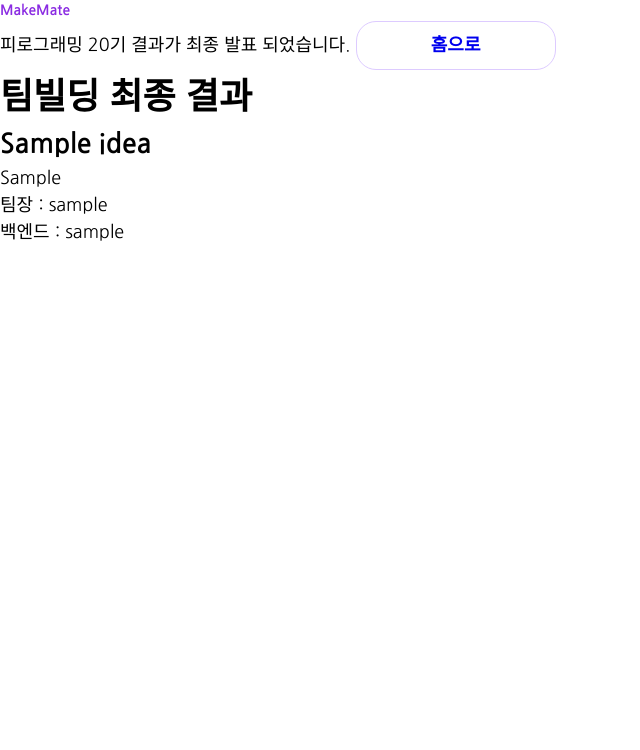
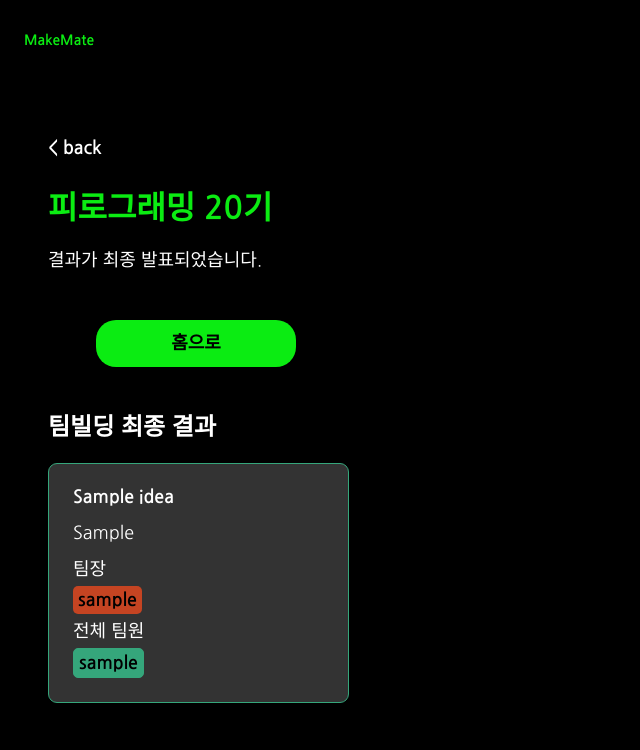
Before and after one commit to Pirogramming-20/MakeMate, a Django app: page /group/1/result/ in a window 1280 px wide. Shown: the top 750 px of the page, without its empty margins (0-640 px from the left). Run offline with Django 4.2, Linux system fonts and the light colour scheme; tables that the repository leaves empty hold one stand-in row (values such as "Sample post").

Commit message:
[feat] 스타일링

```diff
--- a/group/views.py
+++ b/group/views.py
@@ -256,10 +256,14 @@ def preresult(request, group_id):
     group = Group.objects.get(id=group_id)
     idea_list = Idea.objects.all().order_by("-score")[:group.team_number]
     members = MemberState.objects.filter(group=group)
+    state = redirect_by_auth(request.user, group_id)
 
     ctx = {"idea_list": idea_list, "members": members, "group": group}
 
-    return render(request, "preresult/preresult_admin.html", context=ctx)
+    if state == State.ADMIN:
+        return render(request, "preresult/preresult_admin.html", context=ctx)
+    else:
+        return render(request, "preresult/preresult_member.html", context=ctx)
 
 def admin_page(request, group_id):
     group_instance = get_object_or_404(Group, id=group_id)
@@ -362,7 +366,7 @@ def admin_delete(request, group_id):
     return JsonResponse({"message": "AdminState deleted successfully"})
 
 
-def preresult_modify(request, group_id): #상당한 오류가 있음. 꽤나 수정 해야할 듯.
+def preresult_modify(request, group_id):
     group = Group.objects.get(id=group_id)
     idea_list = Idea.objects.all().order_by("-score")[:group.team_number]
     members = MemberState.objects.filter(group=group)
--- a/static/css/global.css
+++ b/static/css/global.css
@@ -55,7 +55,7 @@ body {
 }
 
 .cta_green_badge {
-    background-color: var(--color_green_highlight);
+    background-color: var(--color_main);
 }
 
 .wrap_card {
--- /dev/null
+++ b/static/css/group/group_detail.css
@@ -0,0 +1,128 @@
+body{
+    background-color: black;
+    width: 100%;
+}
+
+.group_detail_container{
+    display: flex;
+    flex-direction: column;
+    width: calc(39.3rem - 9.2rem);
+    margin: var(--padding6) var(--padding4);
+    padding: 0 var(--padding4);
+    color: white;
+}
+
+.group_detail_description{
+    display: flex;
+    flex-direction: column;
+    gap: var(--padding4);
+}
+
+.group_detail_description > span:nth-of-type(1){
+    color: white;
+    height: 4rem;
+    display: flex;
+    align-items: center;
+    font-size: var(--font_medium);
+    font-weight: bold;
+}
+
+.group_detail_description > span:nth-of-type(2){
+    color: var(--color_main);
+    display: flex;
+    align-items: center;
+    line-height: var(--font_medium);
+    font-size: var(--font_medium);
+}
+
+.group_detail_description > span:nth-of-type(3){
+    color: white;
+    line-height: var(--font_large);
+    font-size: var(--font_medium);
+}
+
+.group_detail_title{
+    color: var(--color_main);
+    line-height: var(--font_xlarge);
+    font-size: var(--font_xlarge);
+    font-weight: bold;
+}
+
+.group_detail_btns{
+    margin: var(--padding6) 0;
+    display: flex;
+    gap: 5px;
+}
+
+.group_detail_btns > .primary_button{
+    border-radius: 1rem;
+    width: 19rem;
+}
+
+.group_detail_btns > .secondary_button{
+    border-radius: 1rem;
+    width: 11rem;
+}
+
+.group_detail_btns > .primary_button > a{
+    cursor: pointer;
+    color: black;
+}
+
+.group_detail_btns > .secondary_button > a{
+    cursor: pointer;
+    color: var(--color_main);
+}
+
+.group_detail_idea{
+    display: flex;
+    flex-direction: column;
+    gap: var(--padding4);
+    margin-bottom: var(--padding6);
+}
+
+.group_detail_idea > h2{
+    font-size: var(--font_large);
+    line-height: var(--font_large);
+}
+
+.group_detail_idea_desc{
+    border-radius: 0.9rem;
+    background-color: var(--color_bg_gray);
+    padding: var(--padding4);
+}
+
+.group_detail_idea_desc > h3{
+    cursor: pointer;
+    line-height: var(--font_medium);
+    font-size: var(--font_medium);
+    font-weight: bold;
+    margin-bottom: var(--padding2);
+}
+
+.group_detail_idea_desc > h3 > a{
+    color: white;
+}
+
+.group_detail_idea_desc > p{
+    line-height: var(--font_medium);
+    font-size: var(--font_medium);
+    font-weight: 100;
+    margin-bottom: var(--padding2);
+}
+
+.group_detail_idea_desc > .idea_desc_content{
+    margin-bottom: var(--padding1);
+}
+
+.group_detail_idea_desc > span{
+    line-height: var(--font_medium);
+    color: var(--color_main);
+}
+
+.group_detail_vote_badge{
+    display: inline-block;
+    background-color: var(--color_blue_highlight);
+    border-radius: 0.5rem;
+    padding: 0.5rem;
+}
--- a/static/css/header.css
+++ b/static/css/header.css
@@ -1,5 +1,14 @@
+header{
+    display: flex;
+    align-items: center;
+    width: 393px;
+    height: var(--padding7);
+    background-color: black;
+}
+
 .logo {
     font-weight: bold;
     font-size: var(--font_small);
     color: var(--color_main);
+    padding-left: var(--padding4);
 }
--- /dev/null
+++ b/static/css/preresult/preresult_member.css
@@ -0,0 +1,95 @@
+body{
+    background-color: black;
+    width: 100%;
+}
+
+.preresult_member_container{
+    display: flex;
+    flex-direction: column;
+    width: calc(39.3rem - 9.2rem);
+    margin: var(--padding6) var(--padding4);
+    padding: 0 var(--padding4);
+    color: white;
+}
+
+.preresult_member_description{
+    display: flex;
+    flex-direction: column;
+    gap: var(--padding4);
+    margin-bottom: var(--padding6);
+}
+
+.preresult_member_description > span:nth-of-type(1){
+    color: white;
+    height: 4rem;
+    display: flex;
+    align-items: center;
+    font-size: var(--font_medium);
+    font-weight: bold;
+}
+
+.preresult_member_description > span:nth-of-type(2){
+    color: white;
+    line-height: var(--font_large);
+    font-size: var(--font_medium);
+}
+
+.preresult_member_title{
+    color: var(--color_main);
+    line-height: var(--font_xlarge);
+    font-size: var(--font_xlarge);
+    font-weight: bold;
+}
+
+.preresult_member_idea{
+    display: flex;
+    flex-direction: column;
+    gap: var(--padding4);
+    margin-bottom: var(--padding6);
+}
+
+.preresult_member_idea > h2{
+    font-size: var(--font_large);
+    line-height: var(--font_large);
+}
+
+.preresult_member_idea_desc{
+    border-radius: 0.9rem;
+    background-color: var(--color_bg_gray);
+    padding: var(--padding4);
+}
+
+.preresult_member_idea_desc > h3{
+    cursor: pointer;
+    line-height: var(--font_medium);
+    font-size: var(--font_medium);
+    font-weight: bold;
+    margin-bottom: var(--padding2);
+}
+
+.preresult_member_idea_desc > h3 > a{
+    color: white;
+}
+
+.preresult_member_idea_desc > p{
+    line-height: var(--font_medium);
+    font-size: var(--font_medium);
+    font-weight: 100;
+    margin-bottom: var(--padding2);
+}
+
+.preresult_member_idea_desc > .idea_desc_content{
+    margin-bottom: var(--padding1);
+}
+
+.preresult_member_idea_desc > span{
+    line-height: var(--font_medium);
+    color: var(--color_main);
+}
+
+.preresult_member_vote_badge{
+    display: inline-block;
+    background-color: var(--color_blue_highlight);
+    border-radius: 0.5rem;
+    padding: 0.5rem;
+}
--- /dev/null
+++ b/static/css/preresult/preresult_result.css
@@ -0,0 +1,139 @@
+body{
+    background-color: black;
+    width: 100%;
+}
+
+.preresult_admin_container{
+    display: flex;
+    flex-direction: column;
+    width: calc(39.3rem - 9.2rem);
+    margin: var(--padding6) var(--padding4);
+    padding: 0 var(--padding4);
+    color: white;
+}
+
+.preresult_admin_description{
+    display: flex;
+    flex-direction: column;
+    gap: var(--padding4);
+}
+
+.preresult_admin_description > span:nth-of-type(1){
+    height: 4rem;
+    display: flex;
+    align-items: center;
+    font-size: var(--font_medium);
+    font-weight: bold;
+}
+
+.preresult_admin_description > span:nth-of-type(2){
+    line-height: var(--font_large);
+    font-size: var(--font_medium);
+}
+
+.preresult_title{
+    color: var(--color_main);
+    line-height: var(--font_xlarge);
+    font-size: var(--font_xlarge);
+    font-weight: bold;
+}
+
+.preresult_btns{
+    margin: var(--padding6) 0;
+    display: flex;
+    gap: 5px;
+}
+
+.preresult_btns > .primary_button{
+    border-radius: 1rem;
+    width: 19rem;
+}
+
+.preresult_btns > .secondary_button{
+    border-radius: 1rem;
+    width: 11rem;
+}
+
+.preresult_btns > .primary_button > a{
+    cursor: pointer;
+    color: black;
+}
+
+.preresult_btns > .secondary_button > a{
+    cursor: pointer;
+    color: var(--color_main);
+}
+
+.preresult_admin_idea_container{
+    display: flex;
+    flex-direction: column;
+    gap: var(--padding4);
+}
+
+.preresult_admin_body_container > h1{
+    line-height: var(--font_large);
+    font-size: var(--font_large);
+    margin-bottom: var(--padding4);
+}
+
+.choice_idea_modal{
+    width: 25.1rem;
+    border: 1px solid var(--color_sub_bright);
+    border-radius: 9px;
+    padding: var(--padding4);
+    background-color: var(--color_bg_gray);
+}
+
+.choice_idea_title{
+    font-size: var(--font_medium);
+    line-height: var(--font_medium);
+}
+
+.preresult_admin_idea_desc{
+    display: flex;
+    flex-direction: column;
+    gap: 0.8rem;
+}
+
+.preresult_admin_idea_desc > p{
+    line-height: var(--font_medium);
+}
+
+.preresult_admin_idea_desc > .cta_button{
+    width: fit-content;
+    font-size: var(--font_medium);
+    line-height: var(--font_medium);
+    border-radius: 5px;
+    padding: 0.5rem;
+    color: black;
+}
+
+.preresult_admin_member_list{
+    display: flex;
+    gap: 1rem;
+}
+
+.preresult_admin_member_list > .secondary_button{
+    width: fit-content;
+    font-size: var(--font_medium);
+    line-height: var(--font_medium);
+    border-radius: 5px;
+    padding: 0.5rem;
+    background-color: var(--color_sub_bright);
+    color: black;
+}
+
+.choice_intro_title{
+    font-size: var(--font_medium);
+    line-height: var(--font_medium);
+    margin: var(--padding2) 0;
+}
+
+#result_home_button{
+    margin: var(--padding6);
+}
+
+#result_home_button > a{
+    color: black;
+    cursor: pointer;
+}
--- a/static/css/root.css
+++ b/static/css/root.css
@@ -1,9 +1,10 @@
 :root{
-    --color_main: #8a2be2;
-    --color_sub_dark: #4a1e9e;
-    --color_sub_bright: #ddcbff;
-    --color_red_highlight: #cc167d;
-    --color_green_highlight: #82ef0e;
+    --color_main: #0bec12;
+    --color_sub_dark: #292929;
+    --color_sub_bright: #35a67b;
+    --color_red_highlight: #c54422;
+    --color_blue_highlight: #007AFF;
+    --color_bg_gray: #333333;
 
     --padding1: 0.8rem;
     --padding2: 1.8rem;
--- a/templates/base.html
+++ b/templates/base.html
@@ -8,6 +8,10 @@
     <link rel="stylesheet" href="{% static 'css/root.css' %}?after">
     <link rel="stylesheet" href="{% static 'css/global.css' %}?after">
     <link rel="stylesheet" href="{% static 'css/header.css' %}?after">
+    <link rel="stylesheet" href="{% static 'css/preresult/preresult_member.css' %}?after">
+    <link rel="stylesheet" href="{% static 'css/preresult/preresult_result.css' %}?after">
+    <link rel="stylesheet" href="{% static 'css/preresult/preresult_modify.css' %}?after">
+    <link rel="stylesheet" href="{% static 'css/group/group_detail.css' %}?after">
     <title>MakeMate</title>
 </head>
 <body>
--- a/templates/group/result.html
+++ b/templates/group/result.html
@@ -3,28 +3,33 @@
 {% block content %}
 <div class="preresult_admin_container">
     <div class="preresult_admin_header_container">
-        피로그래밍 20기
-        <span>결과가 최종 발표 되었습니다. </span>
-        <button class="secondary_button"><a href="/">홈으로</a></button>
+        <div class="preresult_admin_description">
+            <span>< back</span>
+            <p class="preresult_title">피로그래밍 20기</p>
+            <span>결과가 최종 발표되었습니다.</span>
+        </div>
+        <button id="result_home_button" class="primary_button"><a href="/">홈으로</a></button>
     </div>
     <div class="preresult_admin_body_container">
         <h1>팀빌딩 최종 결과</h1>
+        <div class="preresult_admin_idea_container">
         {% for idea in idea_list %}
             <div class="choice_idea_modal">
                 <h2 class="choice_idea_title">{{idea.title}}</h2>
                 <p class="choice_intro_title">{{idea.intro}}</p>
-                <p>팀장 : {{idea.author.username}}</p>
-                {% for member in members %}
-                    {% if member.user in idea.member.all %}
-                        {% if member.group_tech_stack == 'FE' %}
-                            <p>프론트엔드 : {{member.user.username}}</p>
-                        {% else %}
-                            <p>백엔드 : {{member.user.username}}</p>
-                        {% endif %}
-                    {% endif %}
-                {% endfor %}
+                <div class="preresult_admin_idea_desc">
+                    <p>팀장</p>
+                    <div class="cta_button">{{idea.author.username}}</div>
+                    <p>전체 팀원</p>
+                    <div class="preresult_admin_member_list">
+                        {% for member in idea.member.all %}
+                            <div class="secondary_button">{{member.username}}</div>
+                        {% endfor %}
+                    </div>
+                </div>
             </div>
         {% endfor %}
+        </div>
     </div>
 </div>
 {% endblock %}
```
Also changed, not shown: static/css/preresult/preresult_modify.css (added, +40 -0 lines), templates/group/group_detail.html (+36 -18 lines), templates/preresult/preresult_admin.html (+19 -9 lines), templates/preresult/preresult_member.html (+40 -0 lines), templates/preresult/preresult_modify.html (+10 -4 lines), templates/preresult/preresult_detail.html (line endings or trailing spaces).
